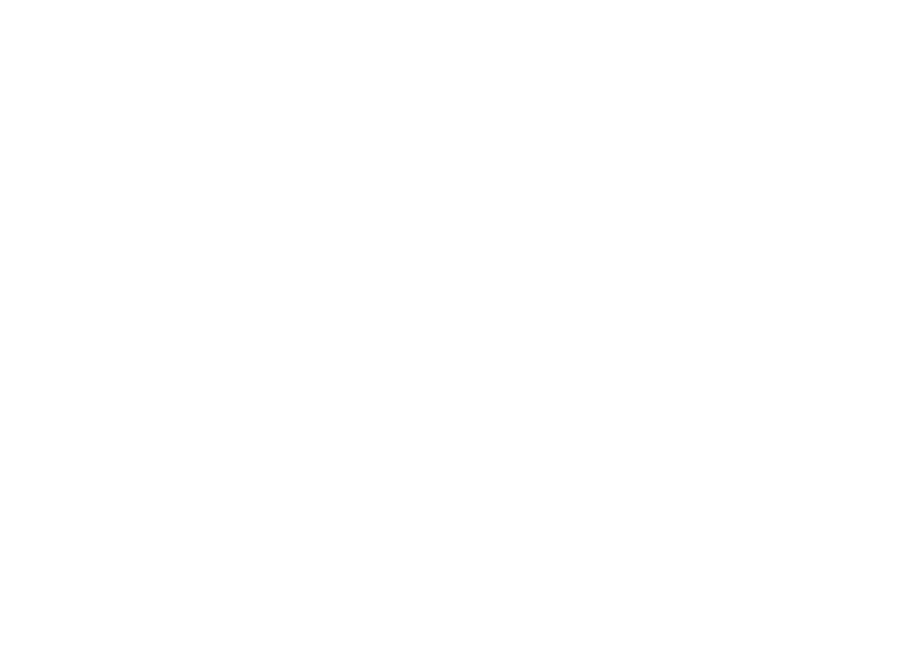
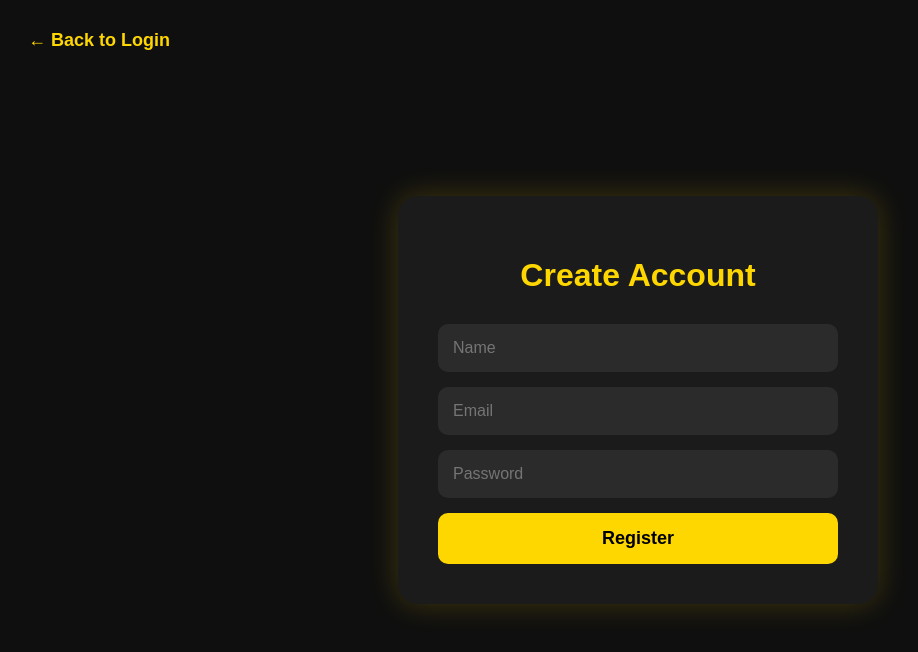
Before and after one commit to Amirreza-Arzeroomchi/crm-app, a website: page public/register.html in a window 1280 px wide. Shown: the whole page, without its empty margins (2-920 px from the left). Drawn offline with Linux system fonts and the light colour scheme.

Commit message:
fixed register html

```diff
--- a/public/register.html
+++ b/public/register.html
@@ -1,3 +1,117 @@
+<!DOCTYPE html>
+<html lang="en">
+
+<head>
+
+  <meta charset="UTF-8">
+
+  <meta name="viewport" content="width=device-width, initial-scale=1.0">
+
+  <title>Register</title>
+
+  <link rel="manifest" href="/manifest.json">
+
+  <link rel="apple-touch-icon" href="/icon-512x512.png">
+
+  <meta name="apple-mobile-web-app-capable" content="yes">
+
+  <meta name="apple-mobile-web-app-status-bar-style" content="black">
+
+  <style>
+
+    body{
+      margin:0;
+      background:#0f0f0f;
+      font-family:Arial, sans-serif;
+      display:flex;
+      justify-content:center;
+      align-items:center;
+      height:100vh;
+      color:white;
+    }
+
+    .box{
+      width:400px;
+      background:#1b1b1b;
+      padding:40px;
+      border-radius:20px;
+      box-shadow:0 0 30px rgba(255,215,0,0.2);
+    }
+
+    h1{
+      text-align:center;
+      color:gold;
+      margin-bottom:30px;
+    }
+
+    input{
+      width:100%;
+      padding:15px;
+      margin-bottom:15px;
+      border:none;
+      border-radius:10px;
+      background:#2b2b2b;
+      color:white;
+      font-size:16px;
+      box-sizing:border-box;
+    }
+
+    button{
+      width:100%;
+      padding:15px;
+      border:none;
+      border-radius:10px;
+      background:gold;
+      color:black;
+      font-size:18px;
+      font-weight:bold;
+      cursor:pointer;
+    }
+
+    button:hover{
+      opacity:.9;
+    }
+
+    .back-btn{
+      position:absolute;
+      top:30px;
+      left:30px;
+      color:gold;
+      text-decoration:none;
+      font-size:18px;
+      font-weight:bold;
+    }
+
+    .back-btn:hover{
+      opacity:.8;
+    }
+
+  </style>
+
+</head>
+
+<body>
+
+  <a href="/login.html" class="back-btn">
+    ← Back to Login
+  </a>
+
+  <div class="box">
+
+    <h1>Create Account</h1>
+
+    <input type="text" id="name" placeholder="Name">
+
+    <input type="email" id="email" placeholder="Email">
+
+    <input type="password" id="password" placeholder="Password">
+
+    <button onclick="register()">
+      Register
+    </button>
+
+  </div>
+
   <script>
 
     async function register() {
@@ -28,15 +142,11 @@
 
         const data = await response.json();
 
+        alert(data.message);
+
         if(response.ok){
 
-      alert(data.message);
-
           window.location.href = "/login.html";
-
-    } else {
-
-      alert(data.message);
 
         }
 
@@ -51,3 +161,7 @@
     }
 
   </script>
+
+</body>
+
+</html>
```
Lines whose indentation alone changed are shown as unchanged.
